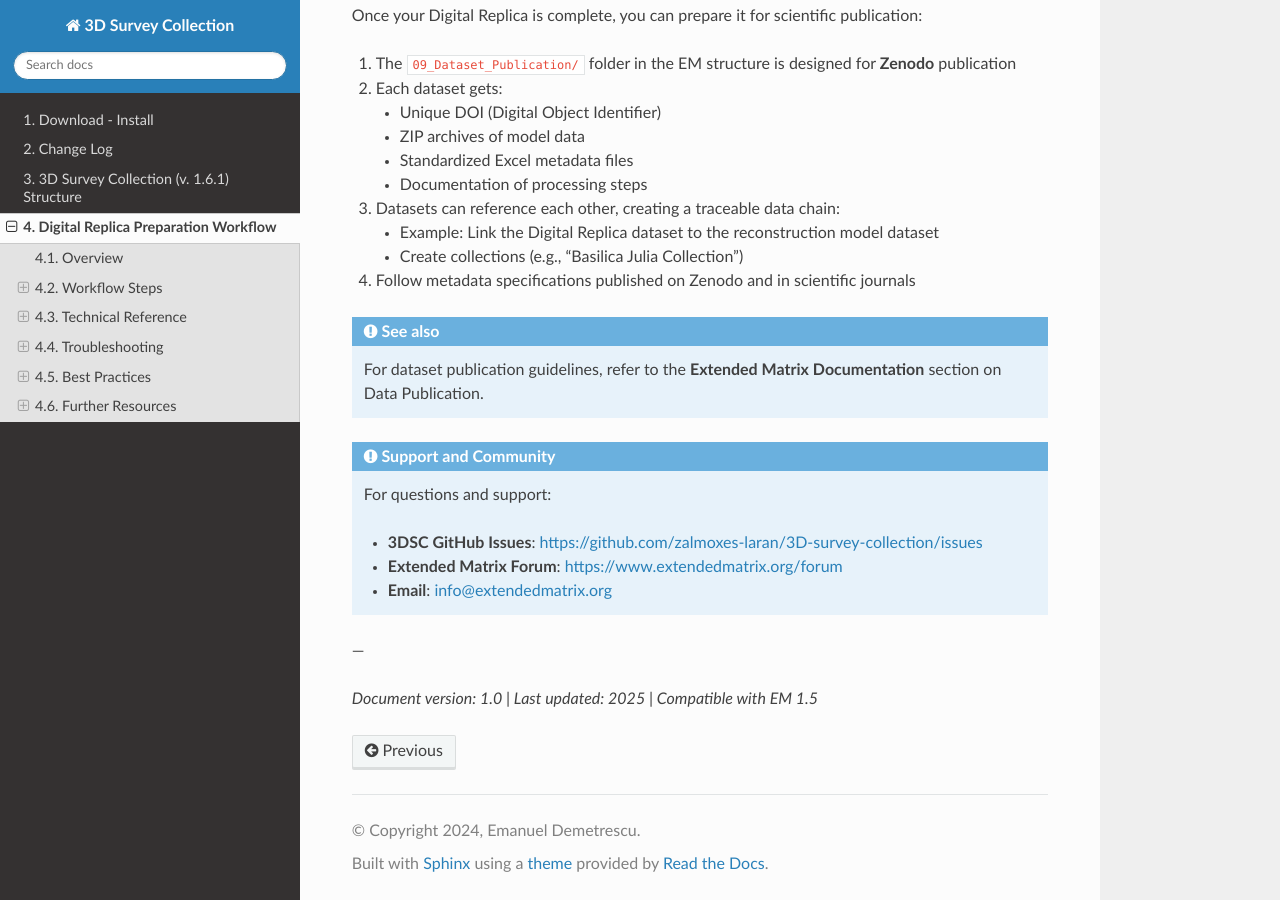
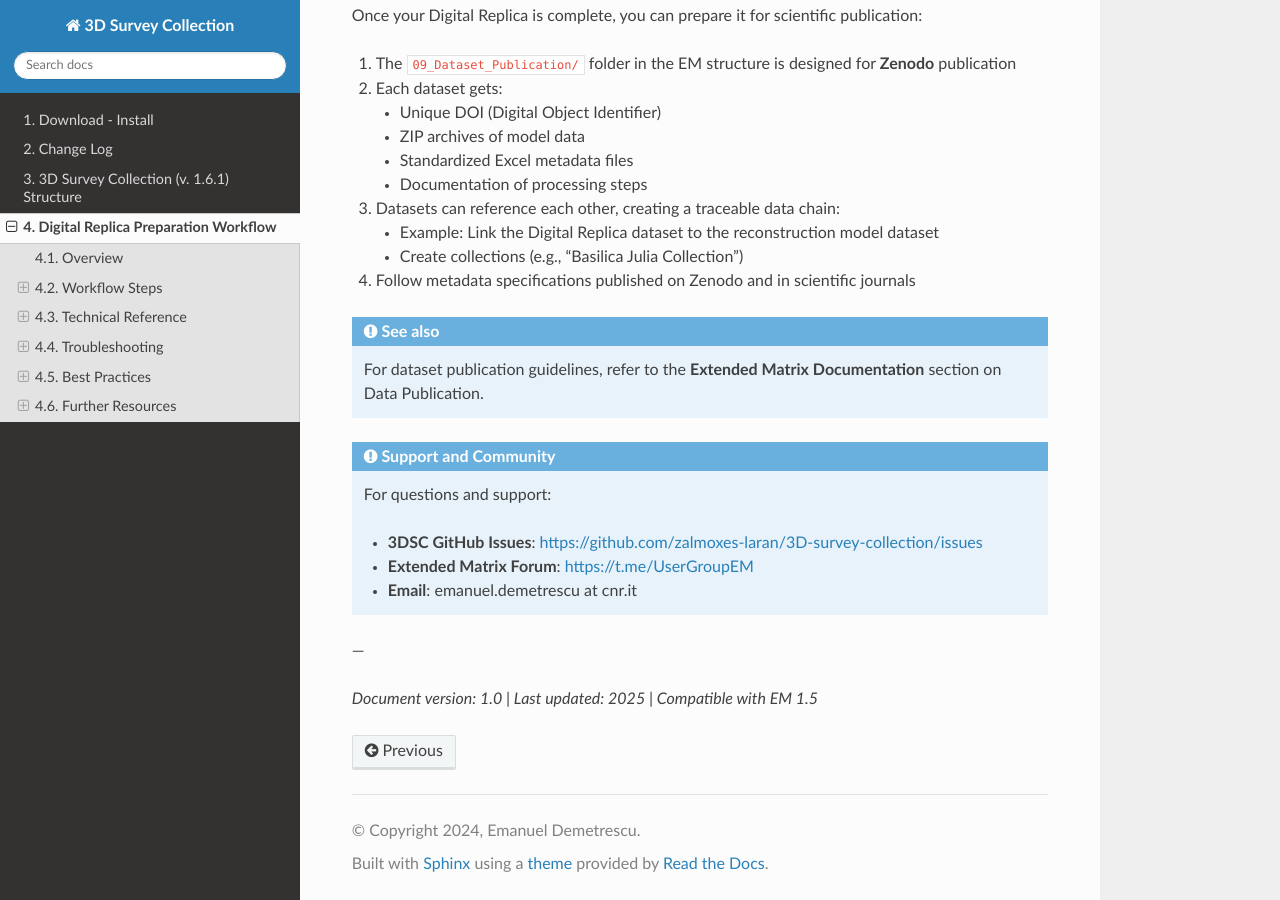
Before and after one commit to zalmoxes-laran/3D-survey-collection-doc, a Sphinx documentation site: the page built from docs/digital_replica_preparation.rst, in a window 1280 px wide and 900 px high, scrolled down 27925 px. Built offline with Sphinx 7.4.7 and the Read the Docs theme 3.1.0, drawn with Linux system fonts in a browser that asks for light colours.

Commit message:
Update digital_replica_preparation.rst

```diff
--- a/docs/digital_replica_preparation.rst
+++ b/docs/digital_replica_preparation.rst
@@ -978,8 +978,8 @@ Once your Digital Replica is complete, you can prepare it for scientific publica
    For questions and support:
 
    - **3DSC GitHub Issues**: https://github.com/zalmoxes-laran/3D-survey-collection/issues
-   - **Extended Matrix Forum**: https://www.extendedmatrix.org/forum
-   - **Email**: info@extendedmatrix.org
+   - **Extended Matrix Forum**: https://t.me/UserGroupEM
+   - **Email**: emanuel.demetrescu at cnr.it
 
 ---
 
```
